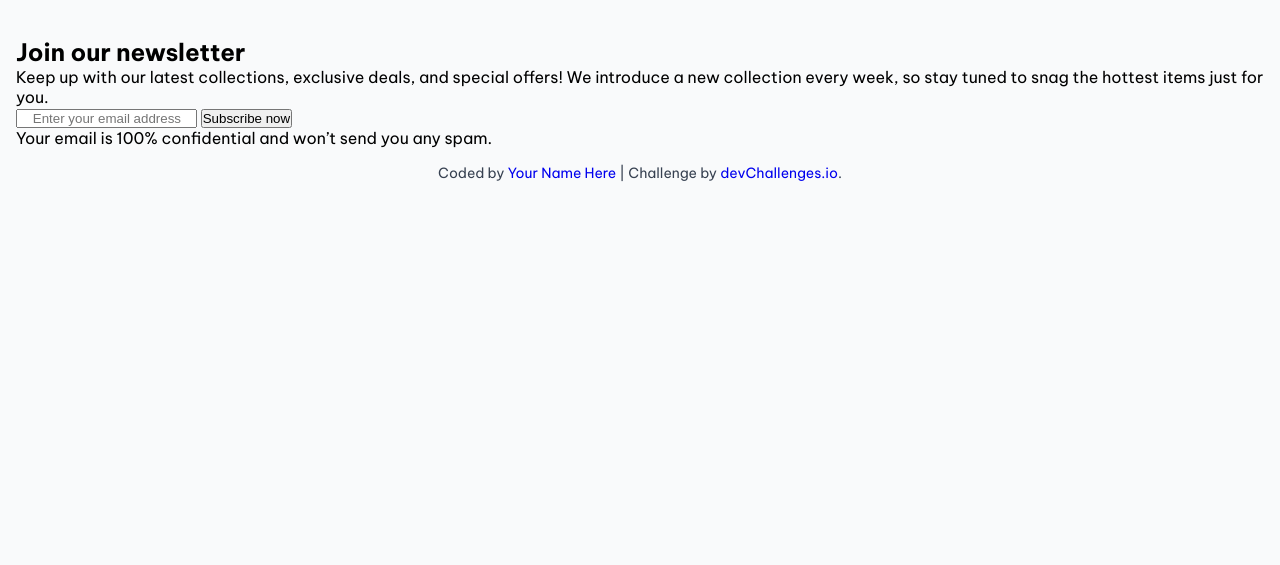
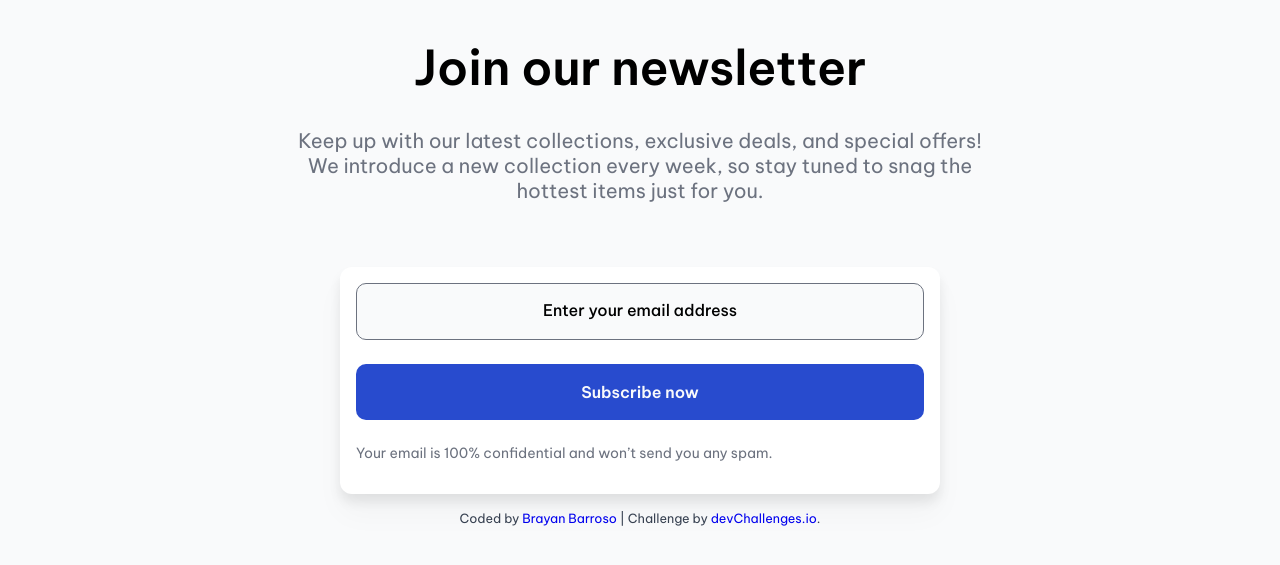
Before and after one commit to brayanbarroso/Join-Our, a plain HTML site: page index.html in a window 1280 px wide. Shown: the part 199-764 px from the top of the page. Drawn offline with Linux system fonts and the light colour scheme.

Commit message:
ajustando resolucion 1024px

```diff
--- a/index.html
+++ b/index.html
@@ -38,7 +38,7 @@
         </div>
         <div class="section-form">
           <form action="#">
-            <input type="text" placeholder="    Enter your email address" />
+            <input type="text" placeholder="Enter your email address" />
             <button>Subscribe now</button>
           </form>
           <p>Your email is 100% confidential and won’t send you any spam.</p>
@@ -46,11 +46,13 @@
       </section>
     </main>
 
-    <div class="author-info">
-      Coded by <a href="#">Your Name Here</a> | Challenge by
-      <a href="https://www.devchallenges.io?ref=challenge" target="_blank"
-        >devChallenges.io</a
-      >.
-    </div>
+    <footer>
+      <div class="author-info">
+        Coded by <a href="#" target="_blank">Brayan Barroso</a> | Challenge by
+        <a href="https://www.devchallenges.io?ref=challenge" target="_blank"
+          >devChallenges.io</a
+        >.
+      </div>
+    </footer>
   </body>
 </html>
--- a/resources/css/main.css
+++ b/resources/css/main.css
@@ -28,18 +28,104 @@ header {
 }
 
 main {
+  /* border: 1px solid green; */
   display: flex;
   justify-content: center;
   margin-inline: 16px;
 }
 
+.section-info {
+  /* border: 1px solid red; */
+  margin-block-end: 64px;
+  margin-inline: 16px;
+}
+
+.section-info .title {
+  color: var(--title);
+  font-size: 3rem;
+  font-weight: 600;
+  margin-block-end: 30px;
+  text-align: center;
+}
+
+.section-info .section-description {
+  color: var(--paragraph);
+  font-size: 1rem;
+  font-weight: 400;
+  text-align: center;
+}
+
+.section-form {
+  /* border: 1px solid blue; */
+  background-color: var(--text-button);
+  border-radius: 12px;
+  box-shadow: 0px 20px 30px 0px rgba(0, 0, 0, 0.03),
+    0px 8px 12px 0px rgba(0, 0, 0, 0.08);
+  padding: 16px;
+}
+
+.section-form input {
+  background-color: var(--background);
+  border: 1px solid var(--paragraph);
+  border-radius: 10px;
+  display: block;
+  padding: 20px;
+  outline: none;
+  width: 100%;
+}
+
+.section-form input::placeholder {
+  color: var(--title);
+  font-family: "Be Vietnam Pro", serif;
+  font-size: 1rem;
+  font-weight: 500;
+  text-align: center;
+}
+
+.section-form button {
+  background-color: var(--button);
+  border: none;
+  border-radius: 10px;
+  color: var(--background);
+  cursor: pointer;
+  display: block;
+  font-family: "Be Vietnam Pro", serif;
+  font-size: 1rem;
+  font-weight: 600;
+  margin-block: 24px;
+  padding: 18px;
+  width: 100%;
+}
+
+.section-form p {
+  color: var(--paragraph);
+  font-size: 0.875rem;
+  font-weight: 400;
+  margin-block-end: 16px;
+}
+
 .author-info {
-  font-size: 14px;
+  font-size: 0.79rem;
   text-align: center;
-  margin-top: 16px;
+  margin-block: 16px;
   color: rgb(55, 65, 81);
 }
 
 .author-info a {
+  cursor: pointer;
   text-decoration: none;
 }
+
+@media only screen and (min-width: 780px) {
+  section {
+    max-width: 740px;
+  }
+
+  .section-info .section-description {
+    font-size: 1.25rem;
+  }
+
+  .section-form {
+    margin-inline: 70px;
+  }
+}
```
